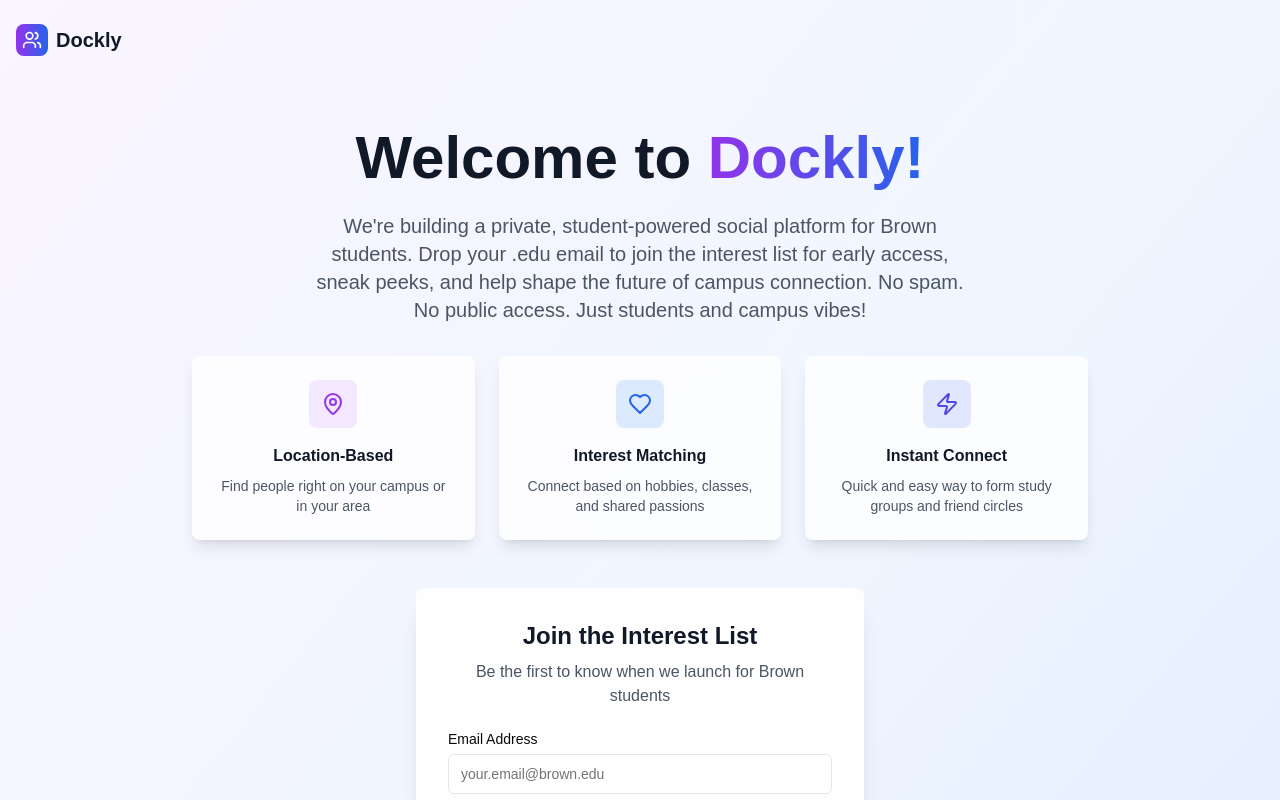
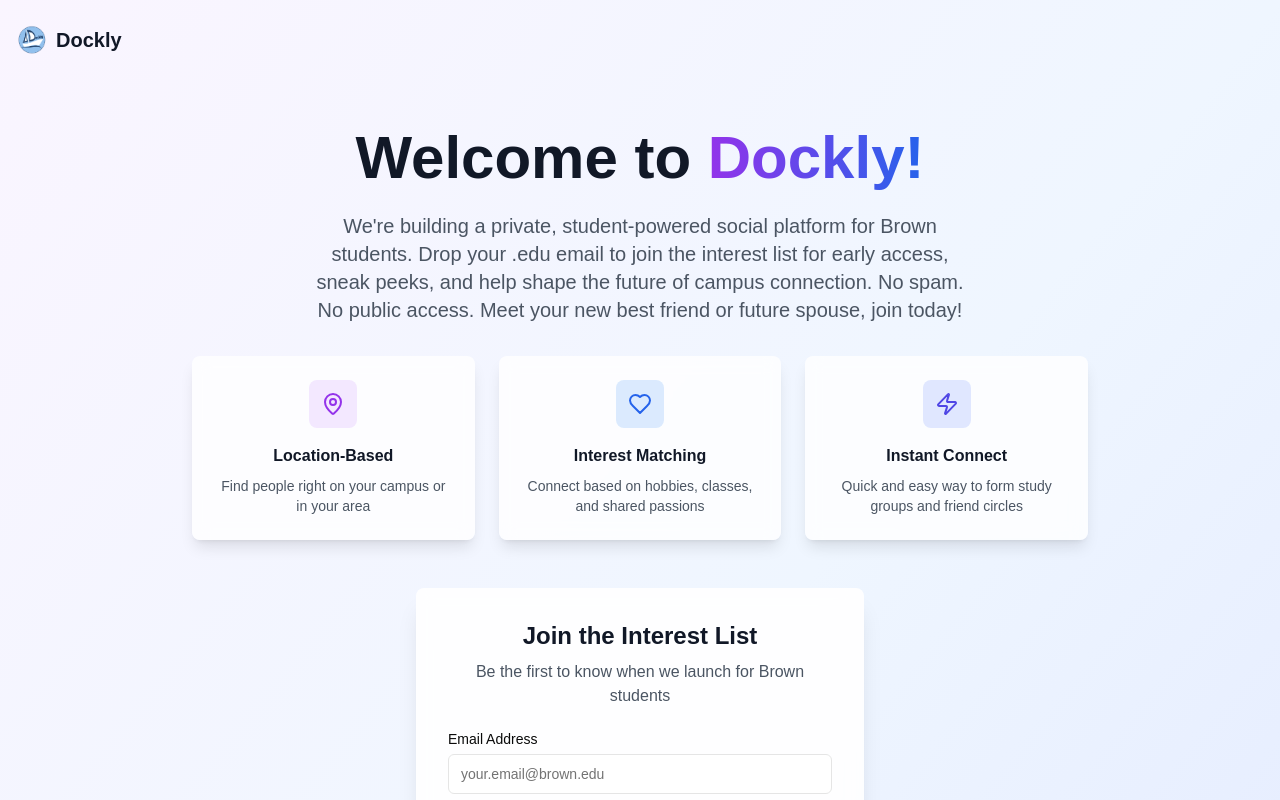
Before and after one commit to SciCoderX/findmycrew-waitlist, a Next.js app: page / in a window 1280 px wide. Shown: the top 800 px of the page. Built offline with nearby package versions, Linux system fonts and the light colour scheme.

Commit message:
Add Dockly logo and update welcome message

```diff
--- a/app/page.tsx
+++ b/app/page.tsx
@@ -1,6 +1,7 @@
 import { WaitlistForm } from "@/components/waitlist-form"
 import { Card, CardContent } from "@/components/ui/card"
 import { Users, MapPin, Heart, Zap } from "lucide-react"
+import Image from "next/image"
 
 export default function WaitlistPage() {
   return (
@@ -9,8 +10,14 @@ export default function WaitlistPage() {
       <header className="container mx-auto px-4 py-6">
         <div className="flex items-center justify-between">
           <div className="flex items-center space-x-2">
-            <div className="w-8 h-8 bg-gradient-to-r from-purple-600 to-blue-600 rounded-lg flex items-center justify-center">
-              <Users className="w-5 h-5 text-white" />
+            <div className="w-8 h-8 rounded-lg overflow-hidden">
+              <Image
+                src="/Dockly_final_unvectorized logo.png"
+                alt="Dockly Logo"
+                width={32}
+                height={32}
+                className="w-full h-full object-contain"
+              />
             </div>
             <span className="text-xl font-bold text-gray-900">Dockly</span>
           </div>
@@ -28,7 +35,7 @@ export default function WaitlistPage() {
               </span>
             </h1>
             <p className="text-xl text-gray-600 mb-8 max-w-2xl mx-auto">
-              We're building a private, student-powered social platform for Brown students. Drop your .edu email to join the interest list for early access, sneak peeks, and help shape the future of campus connection. No spam. No public access. Just students and campus vibes!
+              We're building a private, student-powered social platform for Brown students. Drop your .edu email to join the interest list for early access, sneak peeks, and help shape the future of campus connection. No spam. No public access. Meet your new best friend or future spouse, join today!
             </p>
           </div>
 
@@ -109,7 +116,7 @@ export default function WaitlistPage() {
               If you are under 18, please obtain parental permission before signing up.
             </p>
             <p>
-              For questions or data removal requests, contact: <a href="mailto:dockly.help@gmail.com" className="text-blue-600 hover:text-blue-800">dockly.help@gmail.com</a>
+              For questions or data removal requests, contact: <a href="https://mail.google.com/mail/?view=cm&to=dockly.help@gmail.com&su=Dockly%20Support%20Request" target="_blank" rel="noopener noreferrer" className="text-blue-600 hover:text-blue-800">dockly.help@gmail.com</a>
             </p>
           </div>
 
```
Also changed, not shown: public/Dockly_final_unvectorized logo.png (added).
